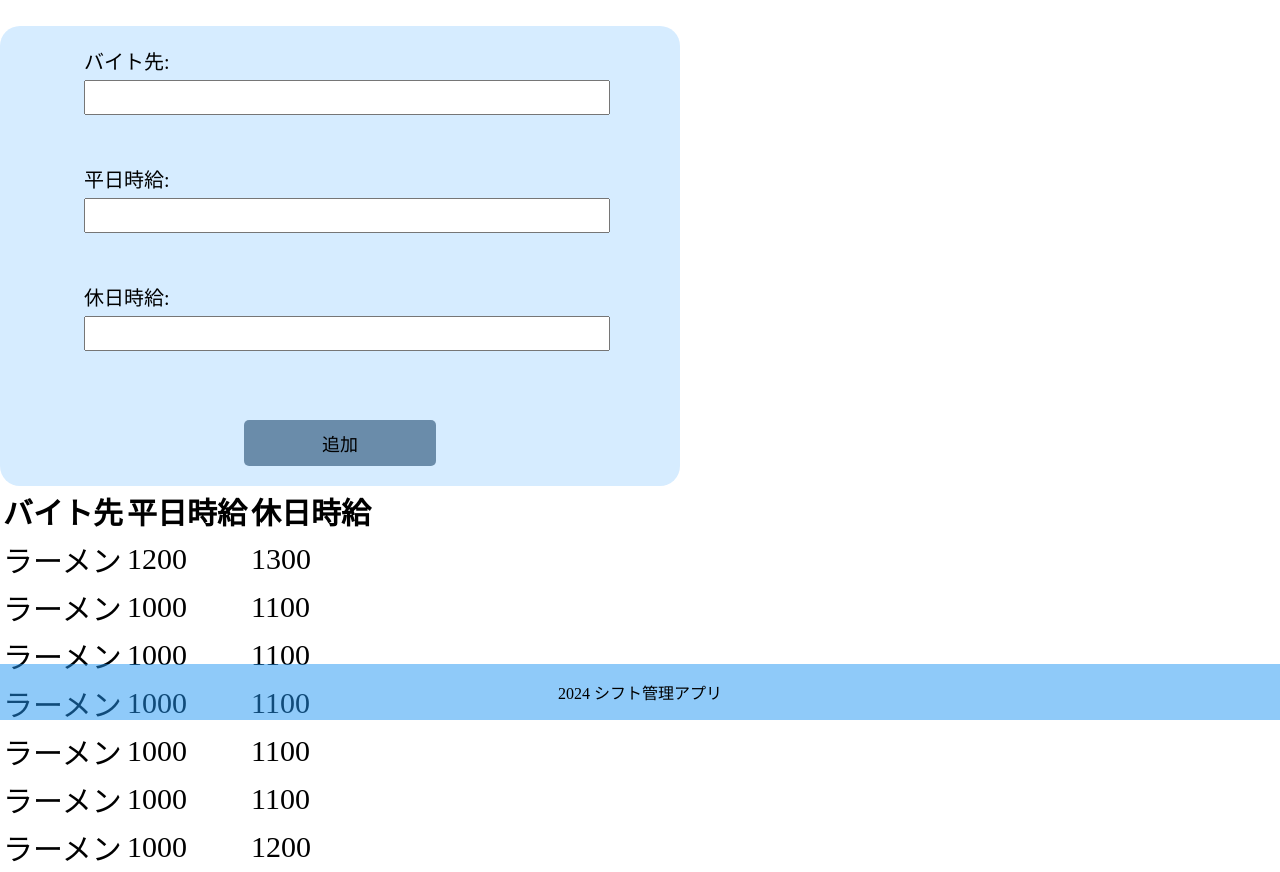
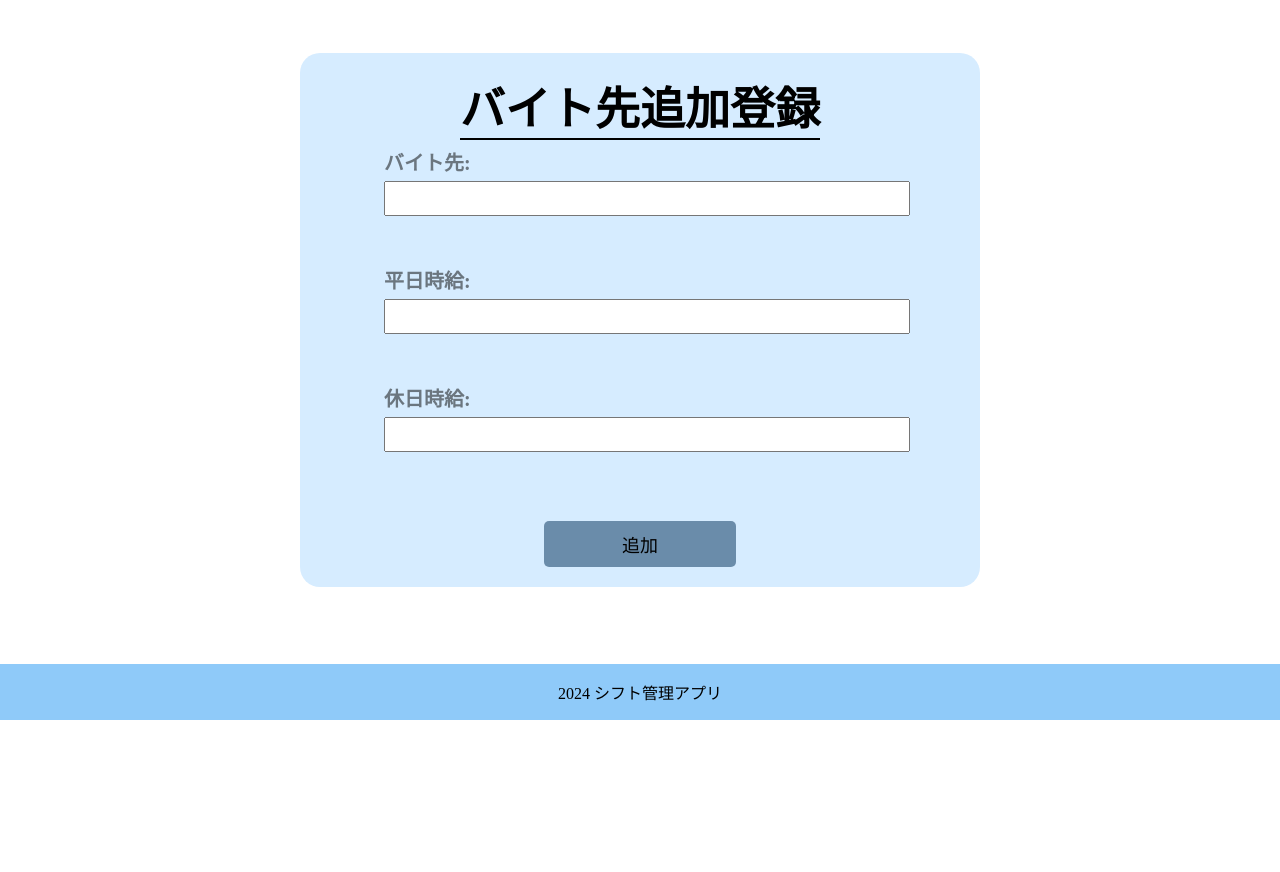
Before and after one commit to 2024AIT-OOP2-G02/Beit_leader, a Flask app: page /shop/add in a window 1280 px wide. Shown: the part 80-952 px from the top of the page. After the commit the page ends 800 px from the top, so only its background shows below. Run offline with Flask 3, Linux system fonts and the light colour scheme; data comes from the database, SQL or seed files in the repository; both versions use the stored data as it was after the commit.

Commit message:
画面デザインを変更。フォームにタイトルを追加

```diff
--- a/static/base-style.css
+++ b/static/base-style.css
@@ -20,13 +20,13 @@ header {
     align-items: center;
 }
 
-h1 {
+h1,
+h2 {
     margin: 0;
 }
 
 main {
     font-size: 30px;
-    margin-top: 2%;
     height: auto;
 }
 
@@ -38,6 +38,7 @@ form {
     width: 50%;
     padding: 20px;
     border-radius: 20px;
+    font-weight: bold;
 }
 
 label {
@@ -45,6 +46,7 @@ label {
     width: 80%;
     text-align: left;
     font-size: 20px;
+    color: rgba(0, 0, 0, 0.5);
 }
 
 input {
--- a/static/shop_add.css
+++ b/static/shop_add.css
@@ -0,0 +1,15 @@
+/*shop_add.htmlのcss*/
+
+.shop-add-main {
+    display: flex;
+    align-items: center;
+    justify-content: center;
+    height: 80vh;
+}
+
+.shop-add-form h2 {
+    border-bottom: 2px solid black;
+    width: fit-content;
+    text-align: center;
+    margin-bottom: 1%;
+}
--- a/templates/shop_add.html
+++ b/templates/shop_add.html
@@ -1,47 +1,30 @@
 <!DOCTYPE html>
 <html lang="ja">
+
 <head>
   <meta charset="UTF-8" />
   <meta name="viewport" content="width=device-width, initial-scale=1.0" />
   <title>シフト管理アプリ</title>
-    <link
-      rel="stylesheet"
-      href="{{ url_for('static', filename='base-style.css') }}"
-    />
+  <link rel="stylesheet" href="{{ url_for('static', filename='base-style.css') }}" />
+  <link rel="stylesheet" href="{{ url_for('static', filename='shop_add.css') }}" />
 </head>
+
 <body>
   <header>
     <h1>バイトリーダー</h1>
   </header>
-    <main>
-      <form action="{{ url_for('shop.add')}}" method="post">
-        <label
-          >バイト先:
-          <input
-            type="text"
-            name="company_id"
-            value="{{ company_id }}"
-            required /></label
-        ><br />
-        <label
-          >平日時給:
-          <input
-            type="number"
-            name="weekday_wage"
-            value="{{ weekday_wage }}"
-            required /></label
-        ><br />
-        <label
-          >休日時給:
-          <input
-            type="number"
-            name="holiday_wage"
-            value="{{ holyday_wage }}"
-            required /></label
-        ><br />
+  <main class="shop-add-main">
+    <form action="{{ url_for('shop.add')}}" method="post" class="shop-add-form">
+      <h2>バイト先追加登録</h2>
+      <label>バイト先:
+        <input type="text" name="company_id" value="{{ company_id }}" required /></label><br />
+      <label>平日時給:
+        <input type="number" name="weekday_wage" value="{{ weekday_wage }}" required /></label><br />
+      <label>休日時給:
+        <input type="number" name="holiday_wage" value="{{ holyday_wage }}" required /></label><br />
       <input type="submit" value="追加" class="button" />
     </form>
-        <table>
+    <!-- <table>
           <thead>
             <tr>
               <th>バイト先</th>
@@ -58,10 +41,11 @@
             </tr>
             {% endfor %}
         </tbody>
-      </table>
+      </table> -->
   </main>
 </body>
 <footer>
   <p>2024 シフト管理アプリ</p>
 </footer>
+
 </html>
--- a/templates/user_add.html
+++ b/templates/user_add.html
@@ -13,8 +13,9 @@
   <header>
     <h1>バイトリーダー</h1>
   </header>
-  <main class="user-add-main main">
-    <form action="/add" method="post">
+  <main class="user-add-main">
+    <form action="/add" method="post" class="user-add-form">
+      <h2>ユーザ登録</h2>
       <label>名前:
         <input type="text" name="user_id" value="{{ user_id }}" required />
       </label><br />
```
Also changed, not shown: other parts of static/base-style.css (+0 -132 lines), static/money.css (added, +111 -0 lines), static/user_add.css (+14 -1 lines), templates/money.html (+4 -7 lines), my_database.db. Lines whose indentation alone changed are shown as unchanged.
